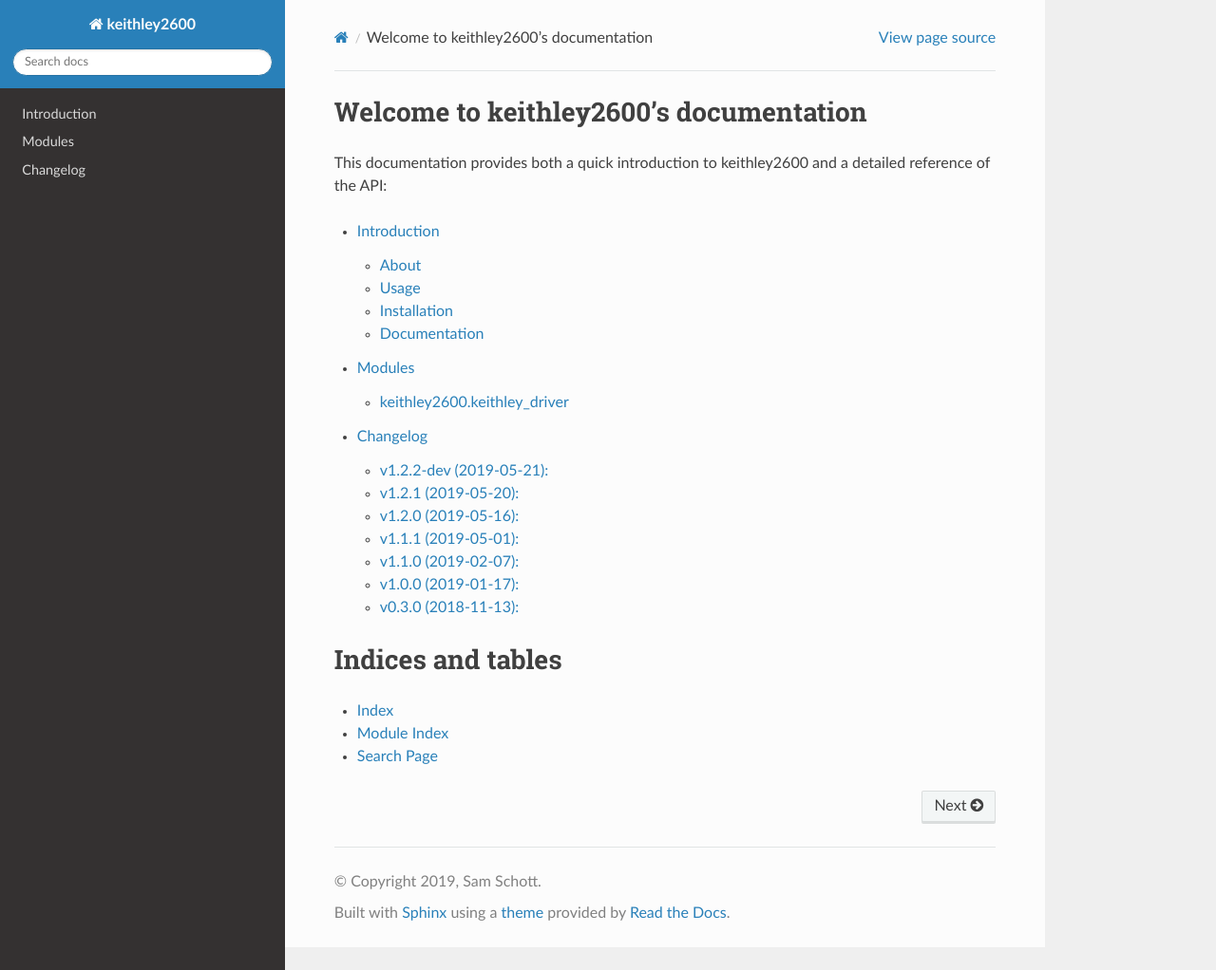
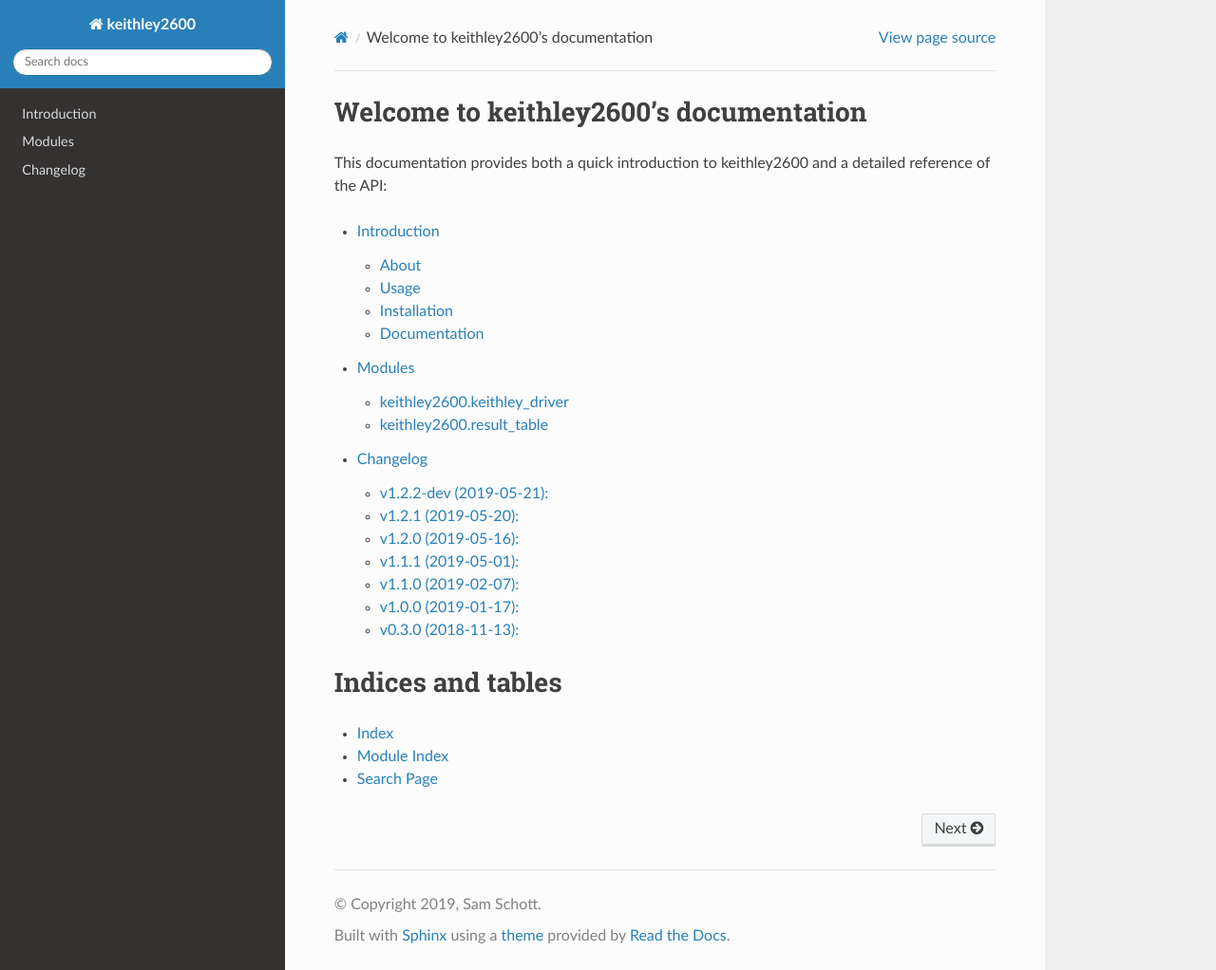
Before and after one commit to OE-FET/keithley2600, a Sphinx documentation site: the page built from docs/index.rst, in a window 1280 px wide and 1022 px high. Shown: the whole window at 95% size. Built offline with Sphinx 7.4.7 and the Read the Docs theme 2.0.0, drawn with Linux system fonts in a browser that asks for light colours; pages that are not in the unit, such as notebooks, are missing from menus; some of the changed lines change nothing that is shown.

Commit message:
updated docs

```diff
--- a/docs/api/index.rst
+++ b/docs/api/index.rst
@@ -12,4 +12,4 @@
    :maxdepth: 1
 
    keithley2600.keithley_driver <keithley_driver>
-   keithley2600.result_table <sweep_data>
+   keithley2600.result_table <result_table>
```
